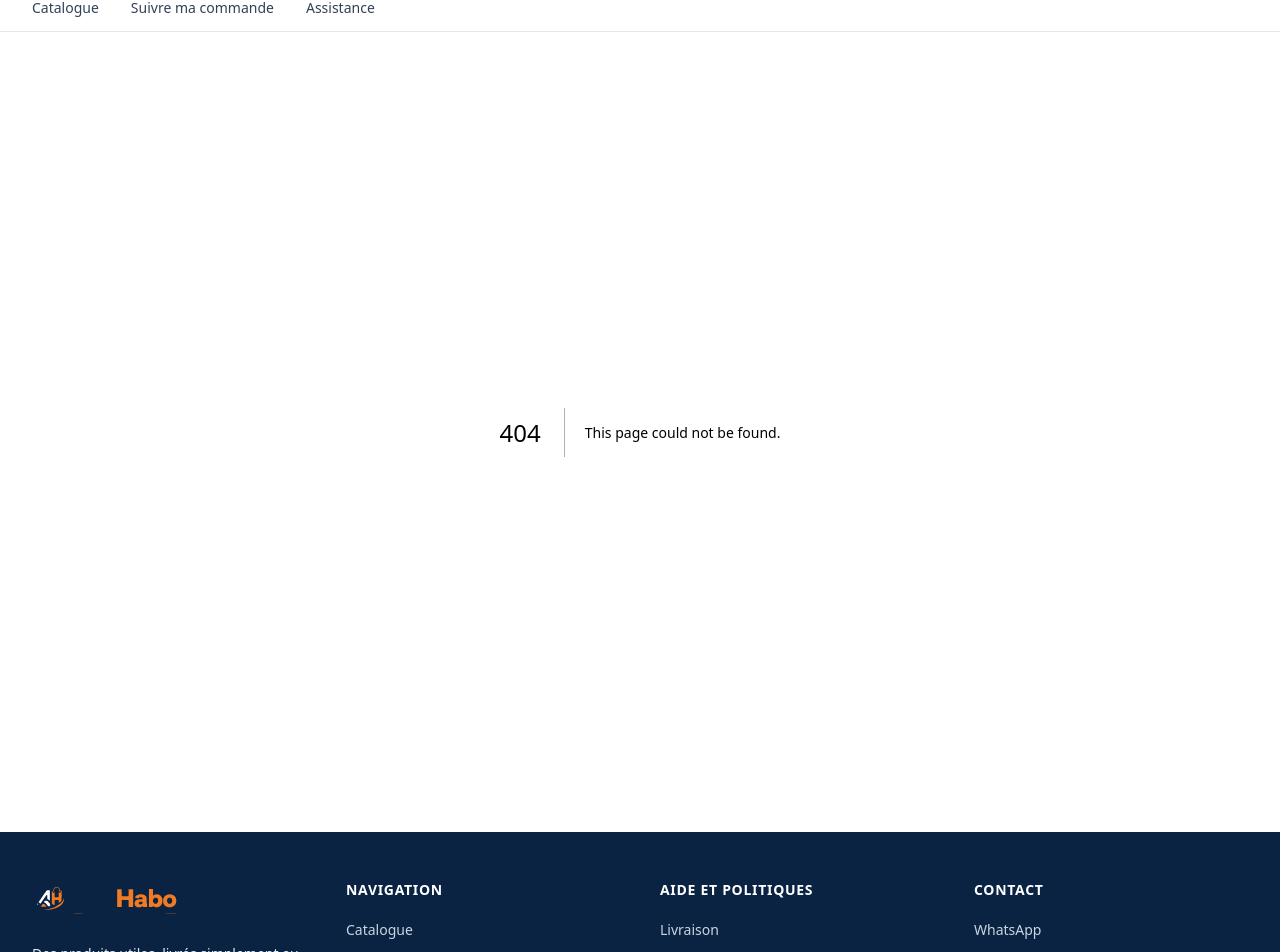
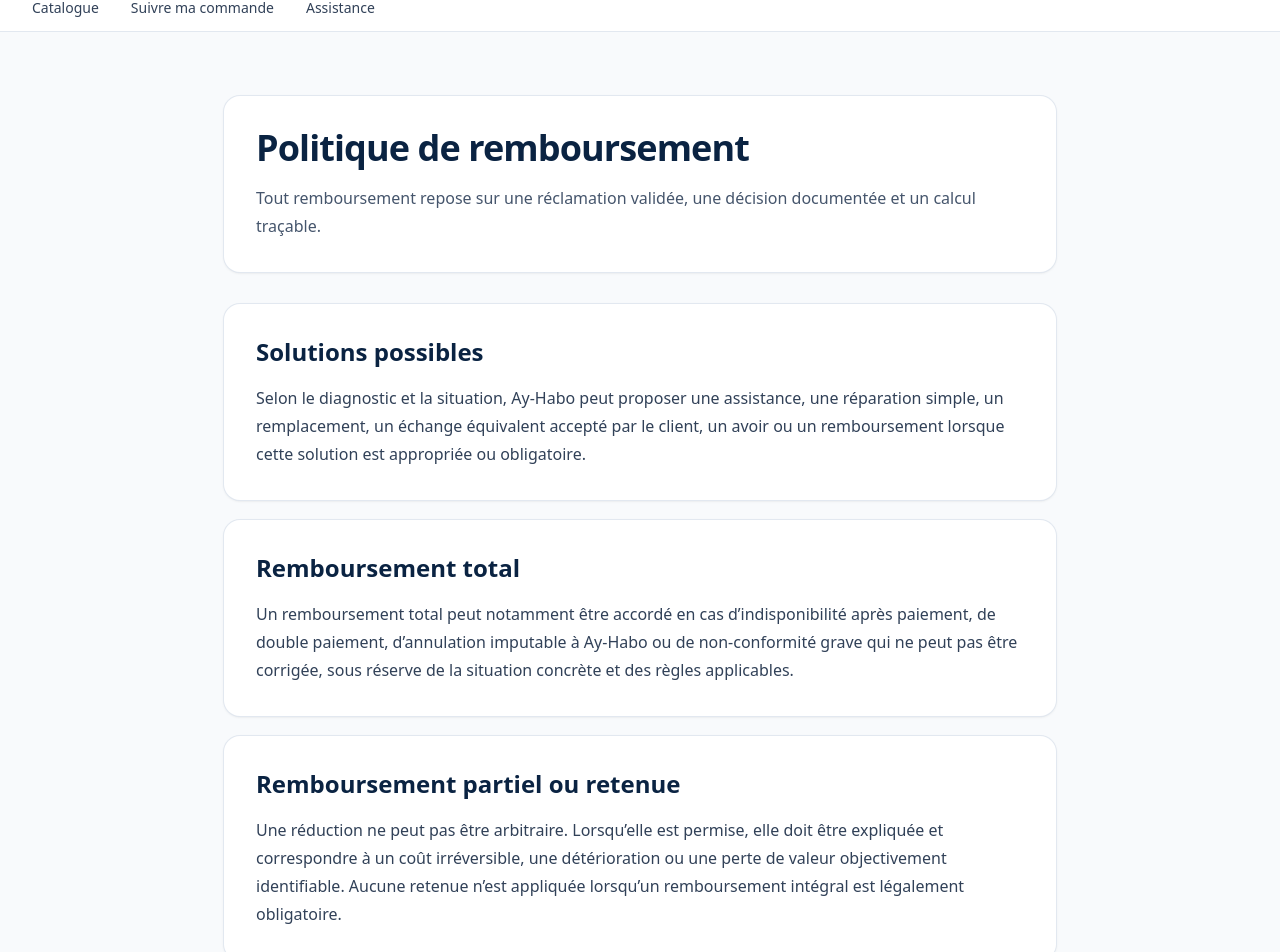
Before and after one commit to beninlink9-dot/ayhabo-nextjs, a Next.js app: page /remboursement in a window 1280 px wide. Before the commit this address had no page. Shown: the part 97-1049 px from the top of the page. Built offline with nearby package versions, Linux system fonts and the light colour scheme.

Commit message:
Create remboursement policy page

```diff
--- /dev/null
+++ b/app/remboursement/page.tsx
@@ -0,0 +1,70 @@
+import type { Metadata } from "next";
+
+export const metadata: Metadata = {
+  title: "Remboursement Ay-Habo au Niger et au Bénin",
+  description:
+    "Consultez la politique de remboursement Ay-Habo au Niger et au Bénin : solutions, conditions, retenues, traçabilité et délais de remboursement.",
+};
+
+const sections = [
+  {
+    title: "Solutions possibles",
+    content:
+      "Selon le diagnostic et la situation, Ay-Habo peut proposer une assistance, une réparation simple, un remplacement, un échange équivalent accepté par le client, un avoir ou un remboursement lorsque cette solution est appropriée ou obligatoire.",
+  },
+  {
+    title: "Remboursement total",
+    content:
+      "Un remboursement total peut notamment être accordé en cas d’indisponibilité après paiement, de double paiement, d’annulation imputable à Ay-Habo ou de non-conformité grave qui ne peut pas être corrigée, sous réserve de la situation concrète et des règles applicables.",
+  },
+  {
+    title: "Remboursement partiel ou retenue",
+    content:
+      "Une réduction ne peut pas être arbitraire. Lorsqu’elle est permise, elle doit être expliquée et correspondre à un coût irréversible, une détérioration ou une perte de valeur objectivement identifiable. Aucune retenue n’est appliquée lorsqu’un remboursement intégral est légalement obligatoire.",
+  },
+  {
+    title: "Traçabilité",
+    content:
+      "La décision de remboursement, son motif, le montant retenu ou remboursé et les principaux éléments de preuve sont enregistrés afin d’éviter les doubles remboursements et de permettre le suivi de la réclamation.",
+  },
+  {
+    title: "Délai et méthode",
+    content:
+      "Après validation définitive, Ay-Habo vise l’exécution du remboursement dans un délai maximal de 7 jours ouvrables, sous réserve du délai propre au moyen de paiement. Le remboursement utilise un moyen convenu et traçable. Aucun agent ne doit demander le code secret, le mot de passe ou le code à usage unique du client.",
+  },
+] as const;
+
+export default function RemboursementPage() {
+  return (
+    <section className="bg-slate-50 py-12 sm:py-16">
+      <div className="mx-auto max-w-4xl px-4 sm:px-6 lg:px-8">
+        <header className="mb-8 rounded-2xl bg-white p-6 shadow-sm ring-1 ring-slate-200 sm:p-8">
+          <h1 className="text-3xl font-bold tracking-tight text-[#0A2342] sm:text-4xl">
+            Politique de remboursement
+          </h1>
+          <p className="mt-4 text-base leading-7 text-slate-600">
+            Tout remboursement repose sur une réclamation validée, une décision
+            documentée et un calcul traçable.
+          </p>
+        </header>
+
+        <div className="space-y-5">
+          {sections.map((section) => (
+            <article
+              key={section.title}
+              className="rounded-2xl bg-white p-6 shadow-sm ring-1 ring-slate-200 sm:p-8"
+            >
+              <h2 className="text-xl font-semibold text-[#0A2342] sm:text-2xl">
+                {section.title}
+              </h2>
+
+              <p className="mt-4 text-base leading-7 text-slate-700">
+                {section.content}
+              </p>
+            </article>
+          ))}
+        </div>
+      </div>
+    </section>
+  );
+}
```
